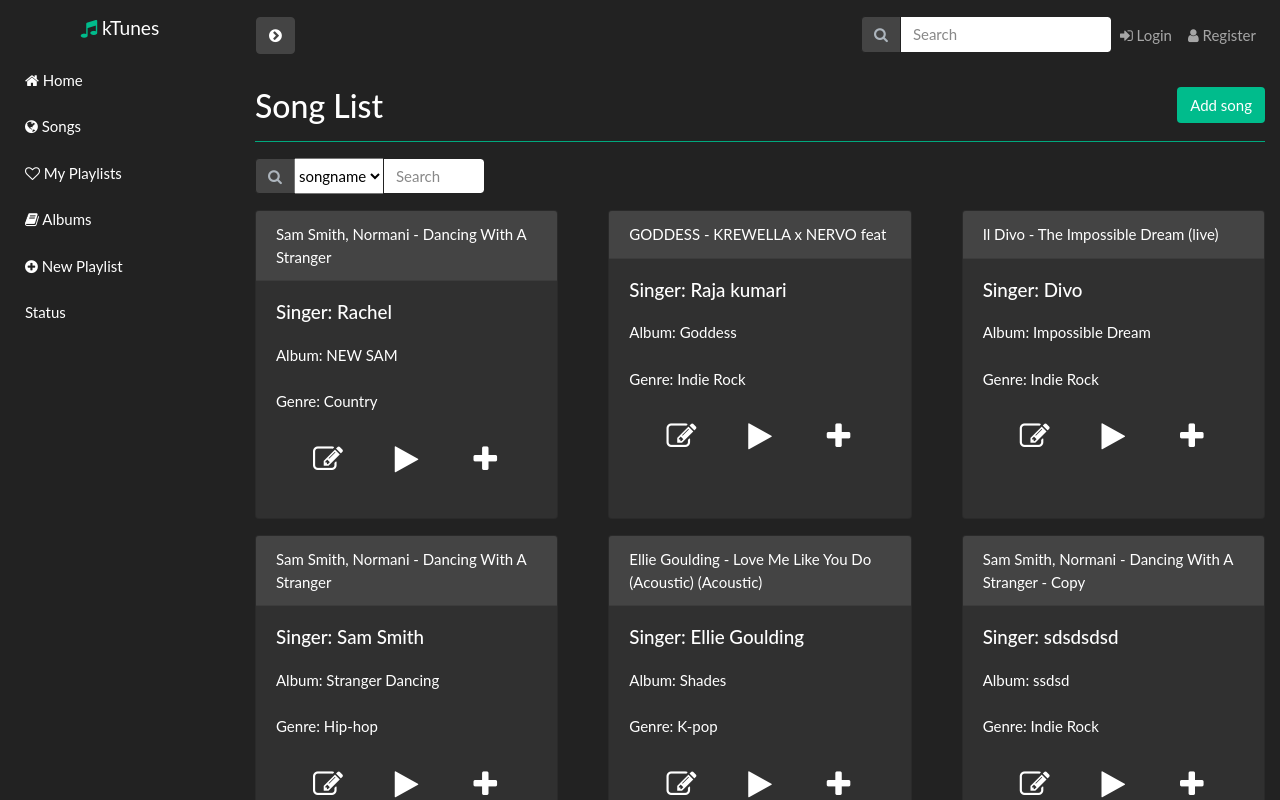
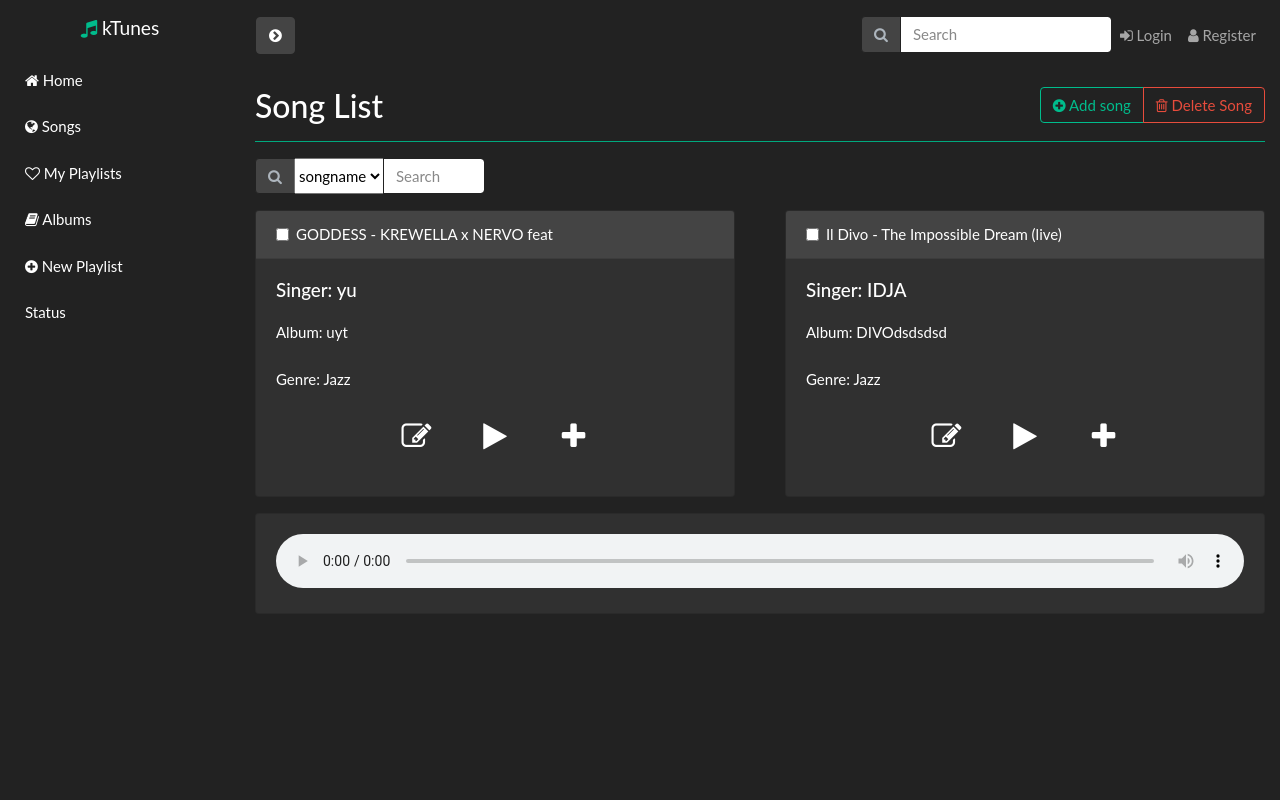
Before and after one commit to Kavshree/ktunes-new, an Angular app: page /SongList in a window 1280 px wide. Shown: the top 800 px of the page. Built offline with nearby package versions, Linux system fonts and the light colour scheme; data requests are answered from the project's data file.

Commit message:
implemented delete song

```diff
--- a/db.json
+++ b/db.json
@@ -10,60 +10,18 @@
   ],
   "songs": [
     {
-      "songname": "Sam Smith, Normani - Dancing With A Stranger",
-      "singer": "Rachel",
-      "album": "NEW SAM",
-      "genre": "Country",
-      "id": 2
-    },
-    {
-      "songname": "GODDESS - KREWELLA x NERVO feat",
-      "singer": "Raja kumari",
-      "album": "Goddess",
-      "genre": "Indie Rock",
-      "id": 3
-    },
-    {
-      "songname": "Il Divo - The Impossible Dream (live)",
-      "singer": "Divo",
-      "album": "Impossible Dream",
-      "genre": "Indie Rock",
-      "id": 4
-    },
-    {
-      "songname": "Sam Smith, Normani - Dancing With A Stranger",
-      "singer": "Sam Smith",
-      "album": "Stranger Dancing",
-      "genre": "Hip-hop",
-      "id": 5
-    },
-    {
-      "songname": "Ellie Goulding - Love Me Like You Do (Acoustic) (Acoustic)",
-      "singer": "Ellie Goulding",
-      "album": "Shades",
-      "genre": "K-pop",
-      "id": 6
-    },
-    {
-      "songname": "Sam Smith, Normani - Dancing With A Stranger - Copy",
-      "singer": "sdsdsdsd",
-      "album": "ssdsd",
-      "genre": "Indie Rock",
-      "id": 7
-    },
-    {
-      "songname": "Sam Smith, Normani - Dancing With A Stranger",
-      "singer": "fgh",
-      "album": "gfh",
-      "genre": "Hip-hop",
-      "id": 8
-    },
-    {
       "songname": "GODDESS - KREWELLA x NERVO feat",
       "singer": "yu",
       "album": "uyt",
       "genre": "Jazz",
       "id": 9
+    },
+    {
+      "songname": "Il Divo - The Impossible Dream (live)",
+      "singer": "IDJA",
+      "album": "DIVOdsdsdsd",
+      "genre": "Jazz",
+      "id": 12
     }
   ],
   "playList": [
@@ -131,6 +89,11 @@
       "playListName": "Gundu",
       "songID": 4,
       "id": 13
+    },
+    {
+      "songID": 12,
+      "playListName": "Chana",
+      "id": 14
     }
   ],
   "Registration": [
--- a/src/app/PlaylistModule/playList.component.ts
+++ b/src/app/PlaylistModule/playList.component.ts
@@ -17,9 +17,10 @@ import {NgbModal, ModalDismissReasons} from '@ng-bootstrap/ng-bootstrap';
             <div class="card-header">{{play.playListName | uppercase }}</div>
         <div class="flex-nowrap">
             <div class="list-group" *ngFor="let p of play.PlayListSongs">
-                <div class="list-group-item">
+                <div class="list-group-item" *ngIf="p.songname">
                    <p>Song {{p.songname}} {{p.songID}}</p>
                    <p class="text-muted"> Album: {{ getSongDetailsFromID(p.songID, "album") }} </p>
+
                 </div>
             </div>
         </div>
@@ -94,13 +95,22 @@ export class PlayListComponent {
             let sName = this.getSongDetailsFromID(this.response[i].songID, "songname");
              console.log(sName)
 
-            if(present == -1) {
+            // if(sName) {
+              if(present == -1) {
+                this.playListBlueprint.playListName = this.response[i].playListName;
+                this.playListBlueprint.PlayListSongs.push({ "songID": this.response[i].songID, "songname": sName} );
+               this.playListData.push(this.playListBlueprint);
+               } else {
+                   this.playListData[present].PlayListSongs.push({ "songID": this.response[i].songID, "songname": sName});
+               }
+            // }
+            /*if(present == -1) {
              this.playListBlueprint.playListName = this.response[i].playListName;
              this.playListBlueprint.PlayListSongs.push({ "songID": this.response[i].songID, "songname": sName} );
             this.playListData.push(this.playListBlueprint);
             } else {
                 this.playListData[present].PlayListSongs.push({ "songID": this.response[i].songID, "songname": sName});
-            }
+            }*/
 
             this.playListBlueprint={"playListName":"", "PlayListSongs":[]};
         }
--- a/src/app/SongModule/addSong.component.ts
+++ b/src/app/SongModule/addSong.component.ts
@@ -95,8 +95,6 @@ export class AddSongComponent {
                 console.log(res);
                 this._router.navigate(['/SongList'])
             })
-        } else if(this.songForm.status.toUpperCase() == "INVALID" && this.songForm.touched){
-            this._router.navigate(['/SongList'])
         }
     }
 
--- a/src/app/SongModule/songlist.component.ts
+++ b/src/app/SongModule/songlist.component.ts
@@ -8,7 +8,10 @@ import {NgbModal, ModalDismissReasons} from '@ng-bootstrap/ng-bootstrap';
     selector: 'song-list',
     template: `<div>
     <h3>Song List
-    <button class="btn btn-ktunes float-right" (click)="addSong()">Add song</button>
+    <div class="btn-group pull-right" data-toggle="buttons">
+    <button class="btn btn-outline-success float-right" (click)="addSong()"><i class="fa fa-plus-circle"></i> Add song</button>
+    <button class="btn btn-outline-danger float-right" title="Delete" (click)="deleteSong()"><i class="fa fa-trash-o"></i> Delete Song</button>
+    </div>
     </h3>
     <hr class="ktunesLine" />
 
@@ -29,9 +32,11 @@ import {NgbModal, ModalDismissReasons} from '@ng-bootstrap/ng-bootstrap';
     <!-- search -->
 
     <div class="card-columns card-deck">
-        <div class="card mb-3" style="min-width: 18rem;" *ngFor="let song of songListData">
-            <div class="card-header" [ngClass]="song.id == currID ? 'active-card' : '' ">{{song.songname}} </div>
-            <div class="card-body">
+        <div class="card mb-3" style="min-width: 18rem; " *ngFor="let song of songListData">
+            <div class="card-header" [ngClass]="song.id == currID ? 'active-card' : '' ">
+              <span class="form-check"><input type="checkbox" class="form-check-input" (change)="songSelected(song.id)"> {{song.songname}} </span>
+            </div>
+            <div class="card-body" >
                 <h5 class="card-title"><label>Singer:</label> {{song.singer}}</h5>
                 <section class="card-text">
                     <p><label>Album: </label> {{song.album}}</p>
@@ -110,17 +115,22 @@ import {NgbModal, ModalDismissReasons} from '@ng-bootstrap/ng-bootstrap';
         .btn .fa-play:hover, .btn .fa-plus:hover, .btn .fa-pencil-square-o:hover{color: #00bc8c;}
         audio{width: 100%;}
         .active-card {background-color: #00bc8c; }
+        .card { background-size: cover;}
     `]
 })
 
 export class SongListComponent{
-    radioSelected;newPlaylistName="";
+    radioSelected;newPlaylistName="";songCheckboxselected = []
     constructor(private _router: Router, private _service: KTuneService,private modalService: NgbModal) {}
     @ViewChild('player') playerRef: ElementRef; currID=0;
     @ViewChild('content') content: ElementRef;
     songListData; currSong={songname:"", singer:"", album: "",genre:"", songid:"", id:""};
     searchFields=[]; searchField="songname";
     ngOnInit() {
+        this.getSongs()
+    }
+
+    getSongs() {
         this._service.getSongs().subscribe(res => {
             this.songListData = res;
             let songObjArr=this.songListData[0]; let arr=[]
@@ -131,7 +141,6 @@ export class SongListComponent{
                 this.searchFields=arr;
             }
         })
-
     }
     views = [1,2,3]
     InnerCards = ["card1","card2","card3","card4","card5","card6","card70","card8"];
@@ -215,4 +224,24 @@ export class SongListComponent{
               this.songListData = res;
           })
       }
+
+      songSelected(id) {
+          this.songCheckboxselected.push(id);
+          console.log(this.songCheckboxselected);
+      }
+
+      deleteSong() {
+          if(this.songCheckboxselected.length < 1 ) { alert("Please select song(s) to delete"); return;}
+          console.log("deleting", this.songCheckboxselected);
+
+          this.songCheckboxselected.forEach(item => {
+            this._service.deleteSong(item).subscribe(res => {
+                console.log(res);
+                this.getSongs();
+            }, (err => alert("there was an error while deleting. Please try again later")))
+          })
+
+      }
+
+
 }
--- a/src/app/ktune.service.ts
+++ b/src/app/ktune.service.ts
@@ -15,6 +15,10 @@ export class KTuneService {
 
     editSong(id,obj) {
         return this._http.put(`http://localhost:3000/songs/${id}`, obj)
+    }
+
+    deleteSong(id) {
+        return this._http.delete(`http://localhost:3000/songs/${id}`)
     }
 
     getSongs() {
```
